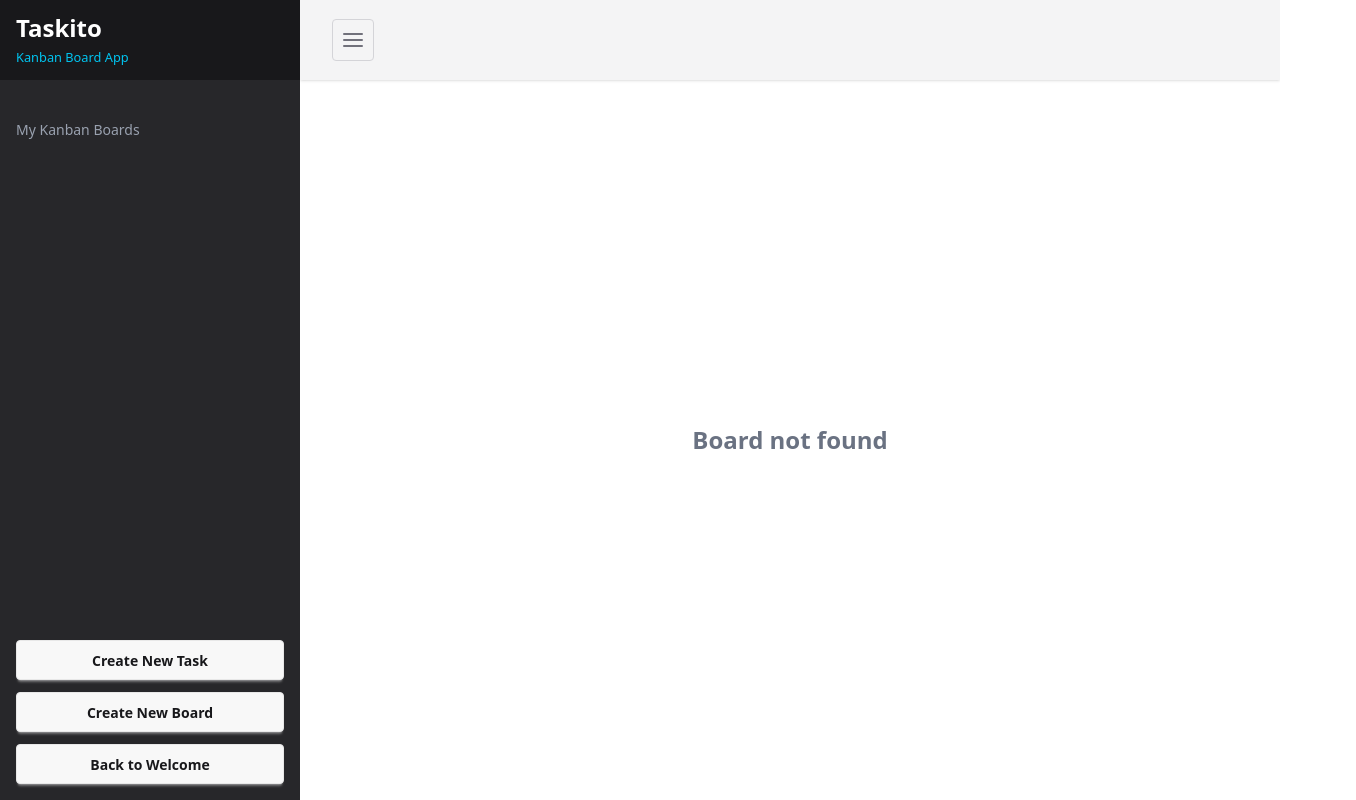
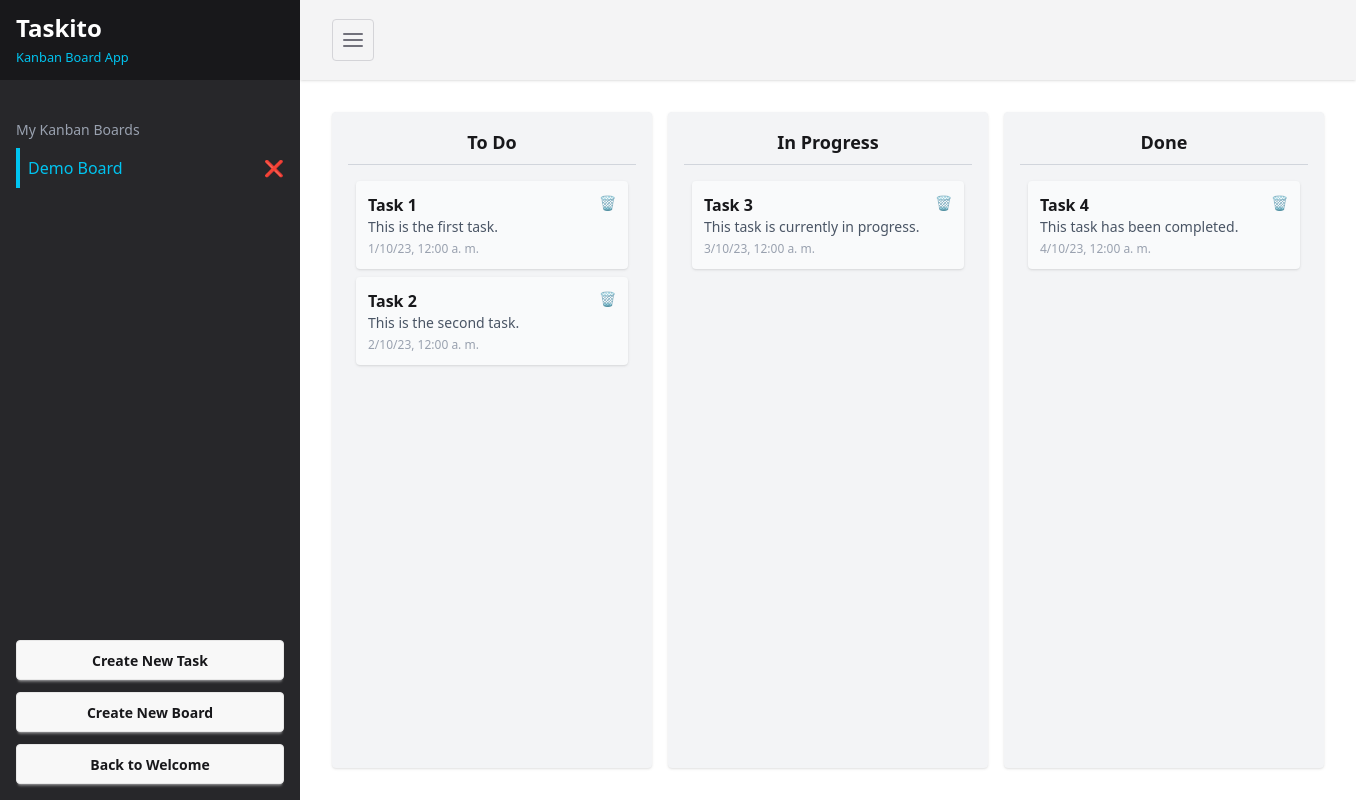
Before and after one commit to victorwcv/taskito, a React (Vite) app: page /taskito/boards/demo in a window 1280 px wide. Before the commit this address had no page. Shown: the whole page, 1356 px wide, since content can reach past the window. Built offline with nearby package versions, Linux system fonts and the light colour scheme.

Commit message:
feat: create demo board

```diff
--- /dev/null
+++ b/src/mocks/demo-board.ts
@@ -0,0 +1,50 @@
+import type { Board } from "@/stores";
+
+export const demoBoard: Board = {
+  id: "demo",
+  title: "Demo Board",
+  columns: [
+    {
+      id: "todo",
+      title: "To Do",
+      tasks: [
+        {
+          id: "task-1",
+          title: "Task 1",
+          description: "This is the first task.",
+          createdAt: new Date("2023-10-01").toISOString(),
+        },
+        {
+          id: "task-2",
+          title: "Task 2",
+          description: "This is the second task.",
+          createdAt: new Date("2023-10-02").toISOString(),
+        },
+      ],
+    },
+    {
+      id: "in-progress",
+      title: "In Progress",
+      tasks: [
+        {
+          id: "task-3",
+          title: "Task 3",
+          description: "This task is currently in progress.",
+          createdAt: new Date("2023-10-03").toISOString(),
+        },
+      ],
+    },
+    {
+      id: "done",
+      title: "Done",
+      tasks: [
+        {
+          id: "task-4",
+          title: "Task 4",
+          description: "This task has been completed.",
+          createdAt: new Date("2023-10-04").toISOString(),
+        },
+      ],
+    },
+  ],
+}
--- a/src/stores/board.store.ts
+++ b/src/stores/board.store.ts
@@ -1,6 +1,7 @@
 import { create } from "zustand";
 import { devtools, persist } from "zustand/middleware";
 import { nanoid } from "nanoid";
+import { demoBoard } from "@/mocks/demo-board";
 
 export interface Task {
   id: string;
@@ -38,7 +39,7 @@ export const useBoardStore = create<BoardState>()(
     persist(
       (set, get) => ({
         // State
-        boards: [],
+        boards: [demoBoard],
         // Actions
         addBoard: (title) => {
           const newBoard = { id: nanoid(), title, columns: [] };
```
